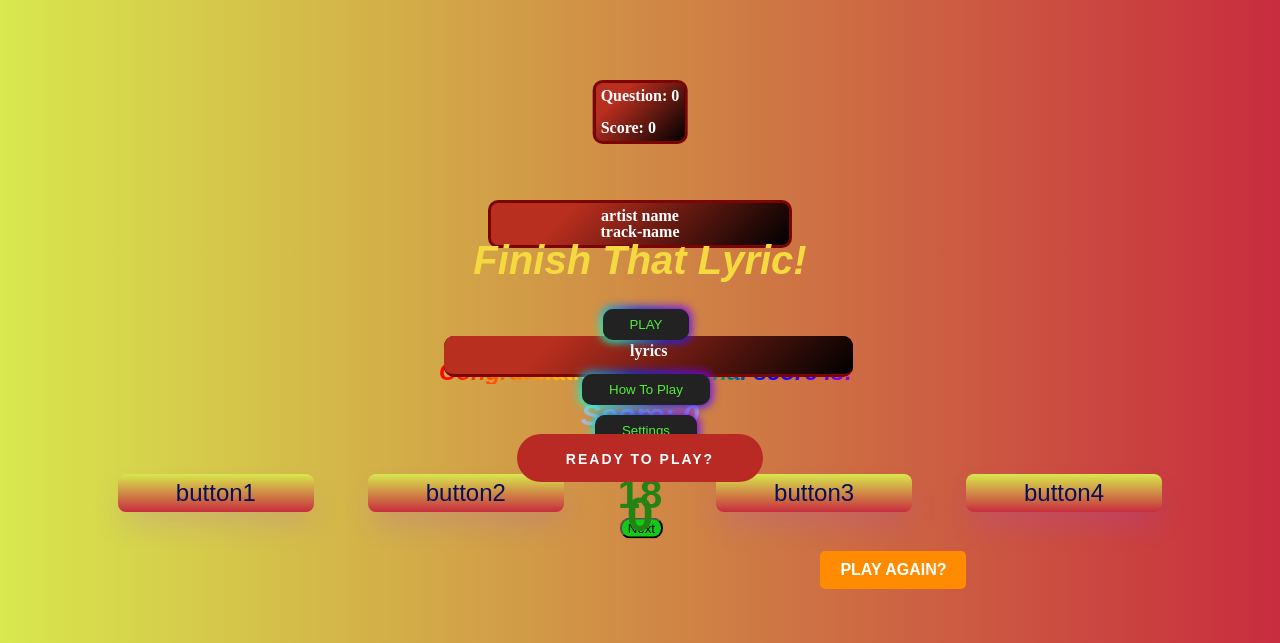
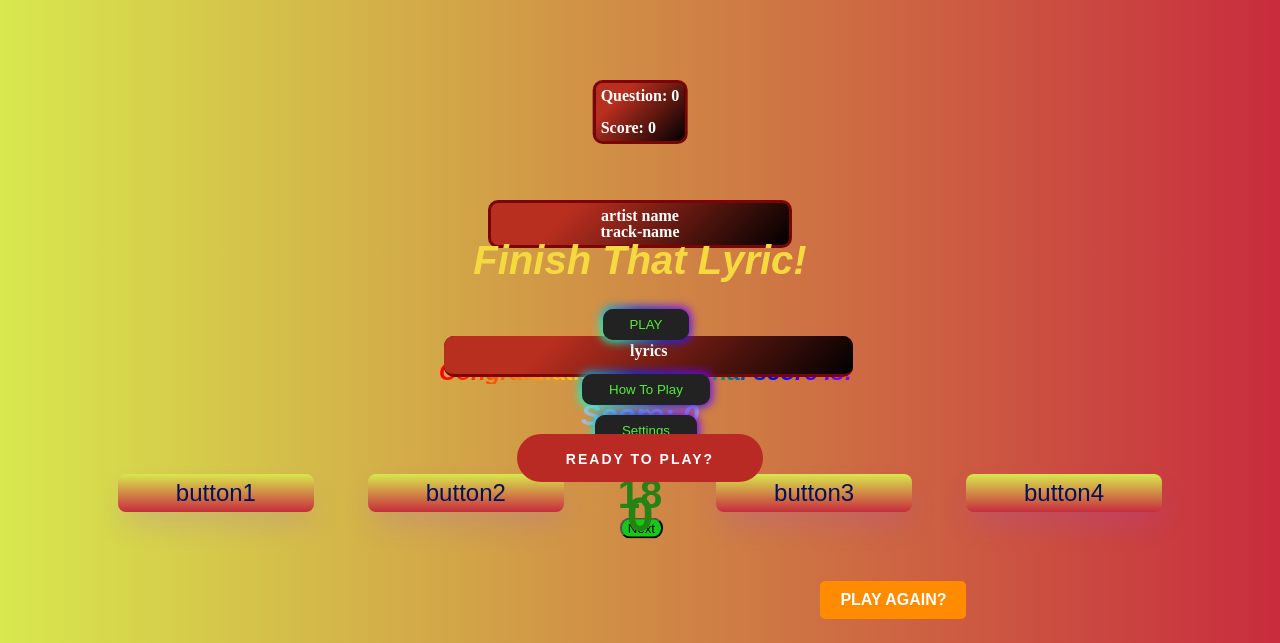
Before and after one commit to kcho760/Finish-that-lyric, a website built with webpack: page index.html in a window 1280 px wide. Shown: the top 643 px of the page. Built offline with nearby package versions, Linux system fonts and the light colour scheme; no server answers; files whose address does not match are found by name.

Commit message:
attempt to move playagain button

```diff
--- a/src/styles/div1.scss
+++ b/src/styles/div1.scss
@@ -768,6 +768,7 @@ background-image: linear-gradient(315deg, #000000 0%, #b82e1f 74%);
   font-weight: bold;
   text-align: center;
   text-transform: uppercase;
+  margin-top: 400px;
   border: none;
   border-radius: 5px;
   cursor: pointer;
```
Also changed, not shown: dist/main.css.
